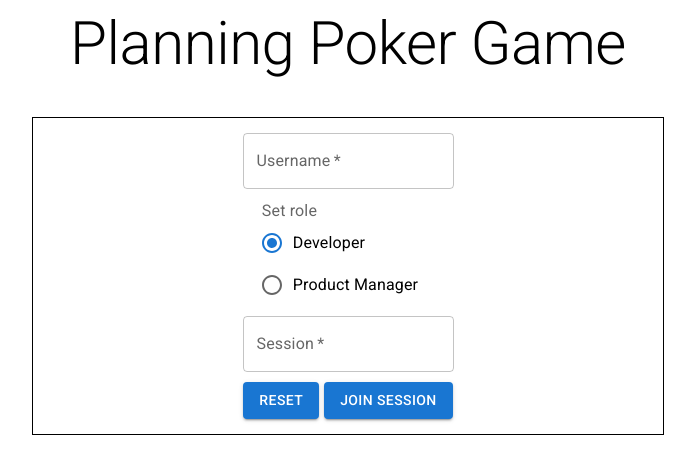
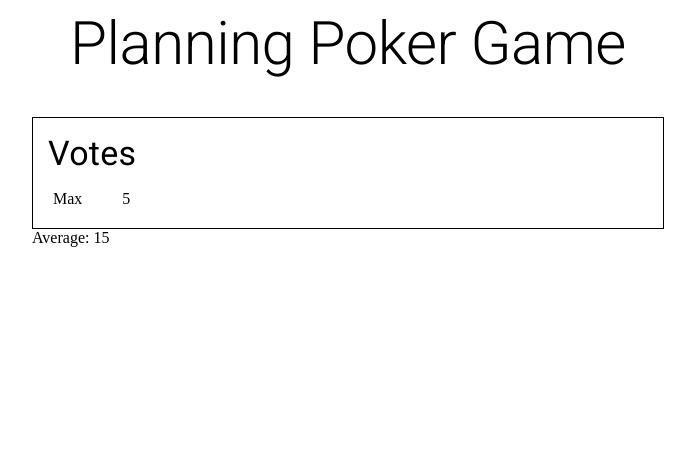
Before and after one commit to HenryUSU/planning-poker-game, a React (Vite) app in the folder frontend/: page / in a window 1280 px wide. Shown: the top 474 px of the page, without its empty margins (300-995 px from the left). Built offline with nearby package versions, Linux system fonts and the light colour scheme.

Commit message:
Added static VotingRoom page

```diff
--- a/frontend/src/App.jsx
+++ b/frontend/src/App.jsx
@@ -1,6 +1,7 @@
 import { Fragment, useState } from "react";
 import Button from "@mui/material/Button";
 import { Login } from "./pages/Login";
+import { VotingRoom } from "./pages/VotingRoom";
 
 //MUI components
 import "@fontsource/roboto/300.css";
@@ -11,7 +12,8 @@ import "@fontsource/roboto/700.css";
 function App() {
   return (
     <Fragment>
-      <Login></Login>
+      {/* <Login></Login> */}
+      <VotingRoom></VotingRoom>
     </Fragment>
   );
 }
--- /dev/null
+++ b/frontend/src/components/Votes.jsx
@@ -0,0 +1,15 @@
+import Stack from "@mui/material/Stack";
+
+export function Votes({ user, voteResult }) {
+  return (
+    <Stack
+      sx={{
+        padding: "5px",
+      }}
+      direction="row"
+      spacing={5}>
+      <p>{user}</p>
+      <p>{voteResult}</p>
+    </Stack>
+  );
+}
--- /dev/null
+++ b/frontend/src/pages/VotingRoom.jsx
@@ -0,0 +1,49 @@
+import Grid from "@mui/material/Grid2";
+import Typography from "@mui/material/Typography";
+import { Box } from "@mui/material";
+import { Votes } from "../components/Votes";
+
+export function VotingRoom() {
+  return (
+    <Box>
+      <Box sx={{ flexGrow: 1, height: "100vh", width: "100vw" }}>
+        <Grid container spacing={2}>
+          {/* Header */}
+          <Grid size={12}>
+            <Typography
+              sx={{
+                textAlign: "center",
+              }}
+              variant="h2"
+              gutterBottom>
+              Planning Poker Game
+            </Typography>
+          </Grid>
+          <Grid size={3}></Grid>
+          <Grid size={6}>
+            <Box
+              sx={{
+                display: "flex",
+                flexDirection: "column",
+                flexWrap: "wrap",
+                justifyContent: "flex-start",
+                alignItems: "start",
+                gap: "10px",
+                border: "1px solid black",
+                padding: "15px",
+              }}>
+              <Typography variant="h4">Votes</Typography>
+              <Box>
+                <Votes user={"Max"} voteResult={"5"}></Votes>
+              </Box>
+            </Box>
+            Average: 15
+          </Grid>
+          <Grid size={3}></Grid>
+          {/* Footer */}
+          <Grid size={12}></Grid>
+        </Grid>
+      </Box>
+    </Box>
+  );
+}
```
